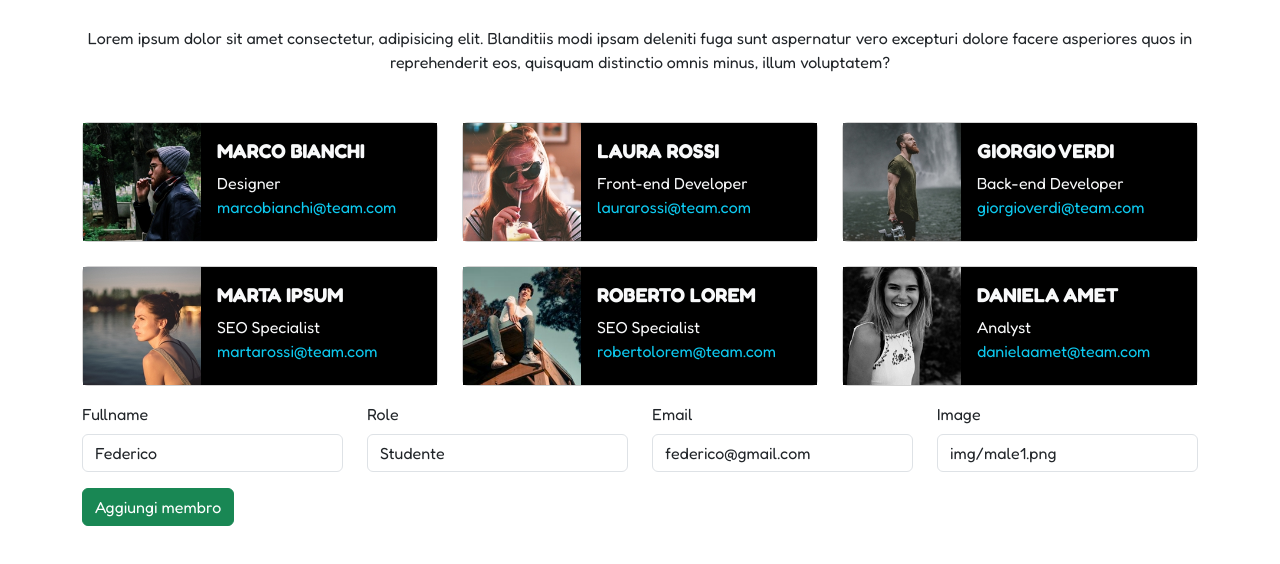
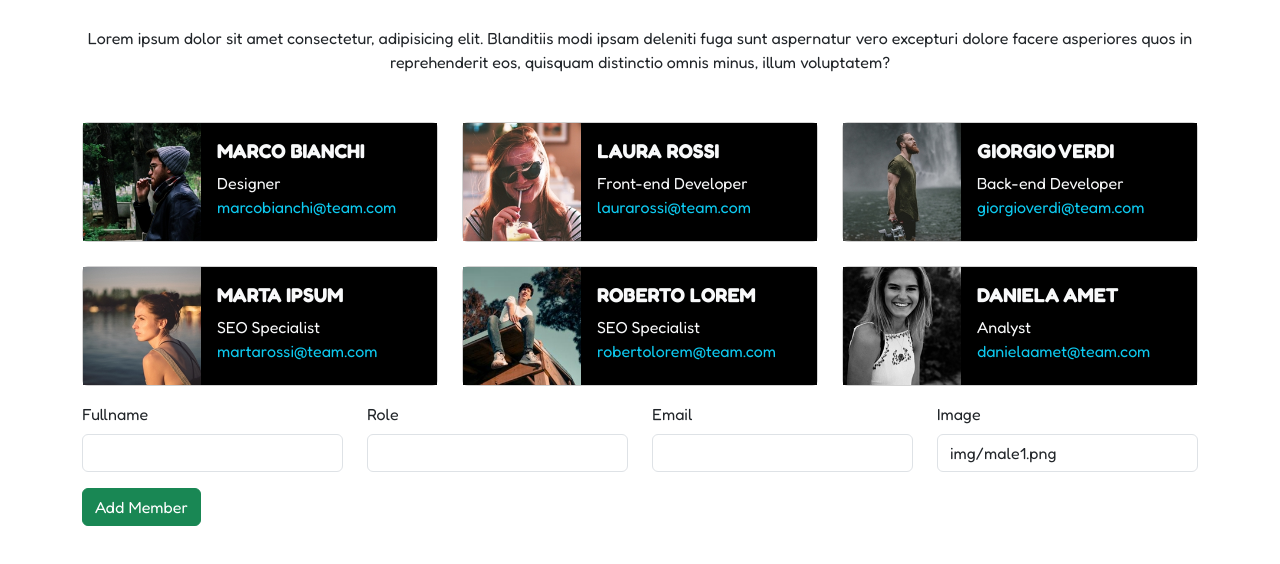
Before and after one commit to Federico-Zorzi/js-our-team, a plain HTML site: page index.html in a window 1280 px wide. Shown: the part 118-682 px from the top of the page. Drawn offline with nearby package versions, Linux system fonts and the light colour scheme.

Commit message:
form modified

```diff
--- a/index.html
+++ b/index.html
@@ -78,17 +78,12 @@
               type="text"
               class="form-control"
               id="card-fullname"
-              value="Federico"
+              required
             />
           </div>
           <div class="col">
             <label for="role" class="form-label">Role</label>
-            <input
-              type="text"
-              class="form-control"
-              id="card-role"
-              value="Studente"
-            />
+            <input type="text" class="form-control" id="card-role" required />
           </div>
 
           <div class="col">
@@ -97,12 +92,13 @@
               type="email"
               class="form-control"
               id="card-email"
-              value="federico@gmail.com"
+              required
+              s
             />
           </div>
 
           <div class="col">
-            <label for="card-image" class="form-label">Image</label>
+            <label for="card-image" class="form-label" requireds>Image</label>
             <input
               type="text"
               class="form-control"
@@ -112,7 +108,7 @@
           </div>
         </div>
 
-        <button class="btn btn-success my-3">Aggiungi membro</button>
+        <button type="submit" class="btn btn-success my-3">Add Member</button>
       </form>
     </div>
 
--- a/js/script.js
+++ b/js/script.js
@@ -37,14 +37,15 @@ const teamMembers = [
   },
 ];
 
-// * raccolgo gli elementi dal HTML
+// * grid per aggiungere le card
 const gridTeamEl = document.getElementById("grid-team");
 
+// * elementi per aggiungere nuova card
 const fullnameEl = document.getElementById("card-fullname");
 const roleEl = document.getElementById("card-role");
 const emailEl = document.getElementById("card-email");
 const imageEl = document.getElementById("card-image");
-const addMemberEl = document.getElementById("add-member");
+const addMemberBtn = document.getElementById("add-member");
 
 const textUpperCase = (text) => {
   let newText = text.toUpperCase();
@@ -56,7 +57,7 @@ const printCard = (name, role, email, image) => {
     <div class="col">
       <div class="card">
         <div class="row g-0 text-light bg-black h-100">
-          <div class="col-md-4">
+          <div class="col-md-4 text-center">
             <img src="./${image}" class="img-fluid" alt="${name} - ${role}" />
           </div>
           <div class="col-md-8">
@@ -99,7 +100,7 @@ const addMember = () => {
 
 addCard();
 
-addMemberEl.addEventListener("submit", (e) => {
+addMemberBtn.addEventListener("submit", (e) => {
   e.preventDefault();
   addMember();
   addCard();
```
